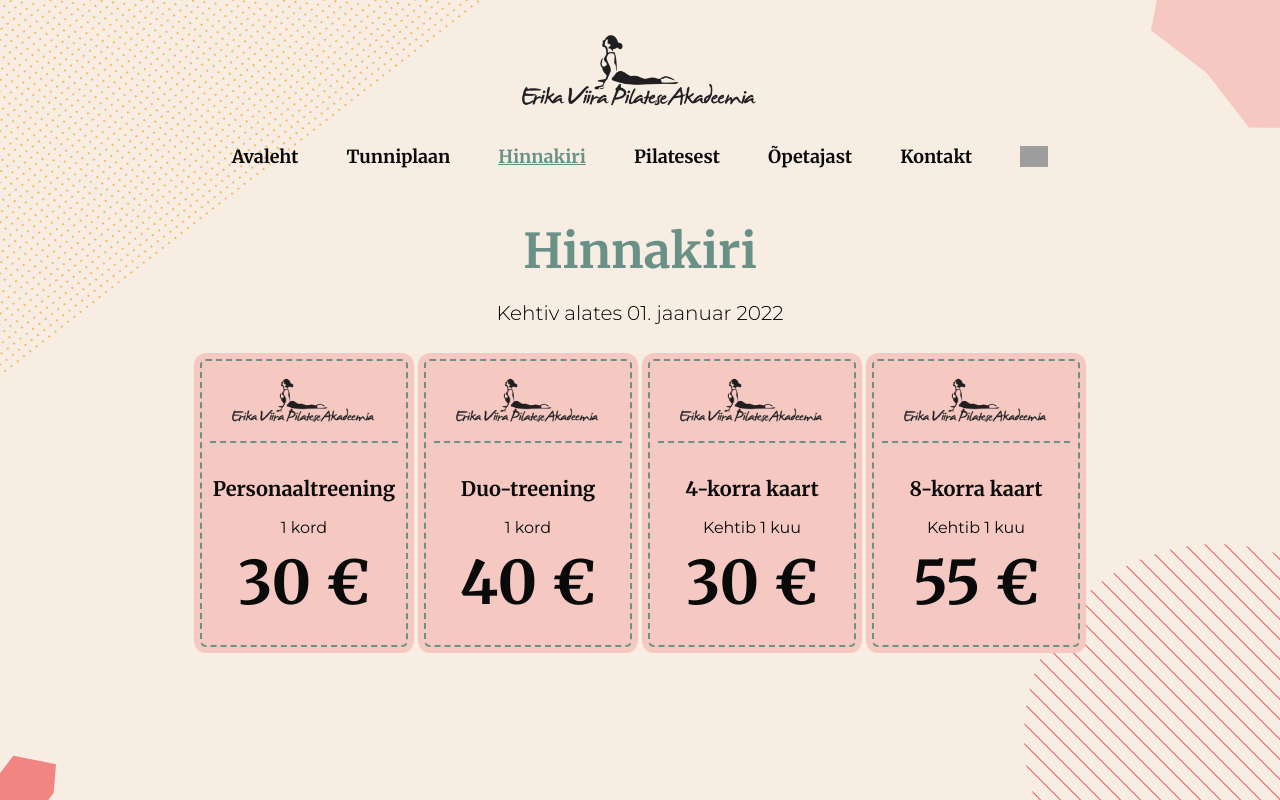
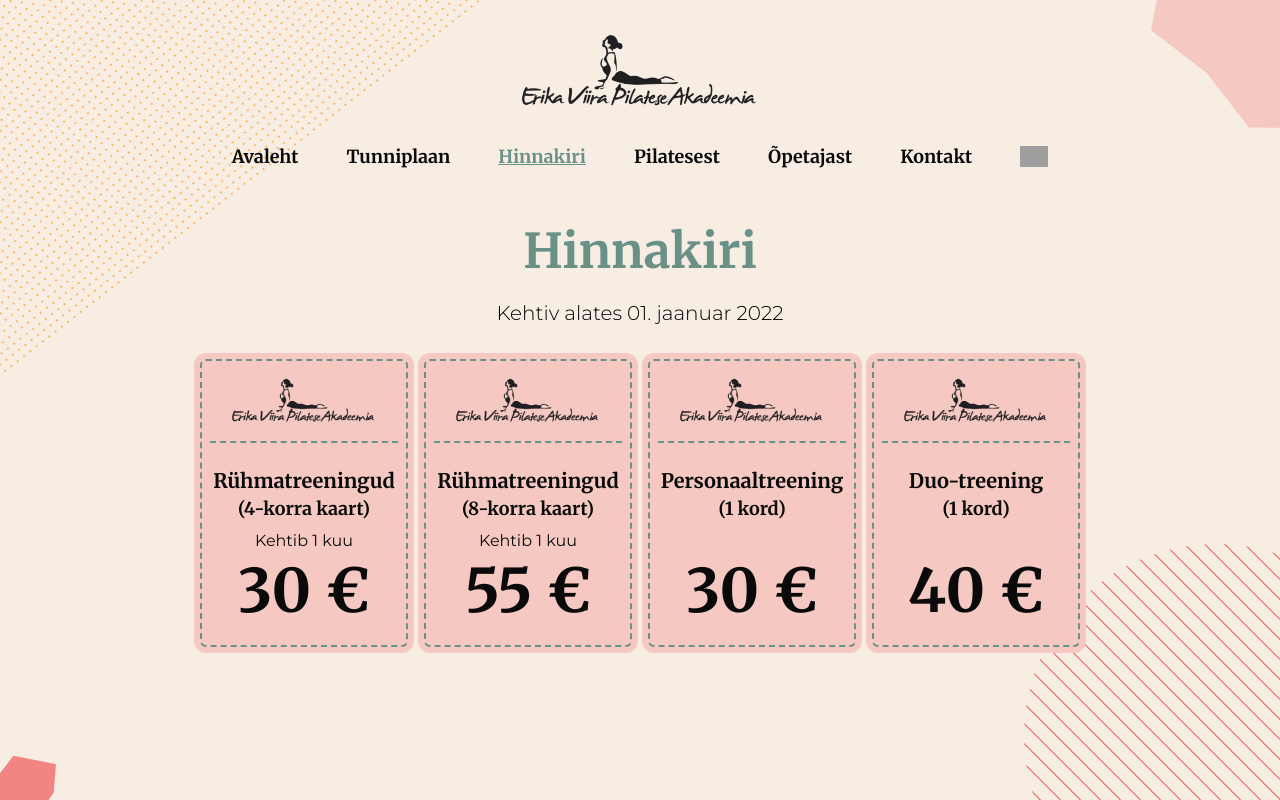
Before and after one commit to mikkvillem/evpa-homepage, a Next.js app: page /hinnakiri in a window 1280 px wide. Built offline with nearby package versions, Linux system fonts and the light colour scheme; grey boxes are pictures that could not be loaded.

Commit message:
typography + pricingcard

```diff
--- a/app/hinnakiri/page.tsx
+++ b/app/hinnakiri/page.tsx
@@ -9,7 +9,7 @@
 const pricingSubtitle = 'Kehtiv alates 01. jaanuar 2022';
 
 const PriceCard = ({ product }: { product: Product }) => {
-  const { id, name, price, info } = product;
+  const { id, name, price, info, quantity } = product;
 
   const priceString = new Intl.NumberFormat('et-ET', {
     style: 'currency',
@@ -34,13 +34,14 @@
           />
         </div>
       </div>
-      <div className="flex flex-col justify-between flex-1 py-8">
-        <h2 className="relative text-xl font-bold font-merriweather-bold">{name}</h2>
+      <div className="flex flex-col justify-between flex-1 py-6">
+        <h2 className="relative text-xl font-merriweather-bold">{name}</h2>
+        <h3 className="relative mb-auto text-lg font-merriweather-bold">{quantity}</h3>
         {info.length > 0 &&
           info.map((bullet, index) => (
             <p
               key={id + '_bullet_' + index}
-              className="relative"
+              className="relative mb-2"
             >
               {bullet}
             </p>
@@ -57,7 +58,7 @@
   return (
     <>
       <H1>{pricingTitle}</H1>
-      <p className="text-center sm:mt-2 md:mt-4 font-montserrat text-lg md:text-xl text-black max-w-2xl font-light">
+      <p className="max-w-2xl text-lg font-light text-center text-black sm:mt-2 md:mt-4 font-montserrat md:text-xl">
         {pricingSubtitle}
       </p>
       <div className="flex flex-wrap justify-center w-full gap-4 mt-8">
--- a/app/hinnakiri/pricing.json
+++ b/app/hinnakiri/pricing.json
@@ -1,28 +1,32 @@
 {
   "products": [
+    {
+      "id": "group-4x",
+      "price": 30,
+      "name": "Rühmatreeningud",
+      "quantity": "(4-korra kaart)",
+      "info": ["Kehtib 1 kuu"]
+    },
+    {
+      "id": "group-8x",
+      "price": 55,
+      "name": "Rühmatreeningud",
+      "quantity": "(8-korra kaart)",
+      "info": ["Kehtib 1 kuu"]
+    },
     {
       "id": "personal",
       "price": 30,
       "name": "Personaaltreening",
-      "info": ["1 kord"]
+      "quantity": "(1 kord)",
+      "info": []
     },
     {
       "id": "duo",
       "price": 40,
       "name": "Duo-treening",
-      "info": ["1 kord"]
-    },
-    {
-      "id": "group-4x",
-      "price": 30,
-      "name": "4-korra kaart",
-      "info": ["Kehtib 1 kuu"]
-    },
-    {
-      "id": "group-8x",
-      "price": 55,
-      "name": "8-korra kaart",
-      "info": ["Kehtib 1 kuu"]
+      "quantity": "(1 kord)",
+      "info": []
     }
   ]
 }
--- a/app/hinnakiri/types.ts
+++ b/app/hinnakiri/types.ts
@@ -1,6 +1,7 @@
 export type Product = {
   id: string;
   name: string;
+  quantity: string;
   price: number;
   info: string[];
 };
--- a/app/kontakt/page.tsx
+++ b/app/kontakt/page.tsx
@@ -15,9 +15,9 @@
   'https://www.google.com/maps/search/?api=1&query=58.3670847-25.5957376,21z&query_place_id=ChIJz7eE54SY7EYR8IJst1L2Q90';
 const ContactPage = () => {
   return (
-    <div className="w-full sm:mt-8 mt-10 md:mt-14 justify-center flex flex-col md:flex-row-reverse gap-4 md:gap-12">
+    <div className="flex flex-col justify-center w-full gap-4 mt-10 sm:mt-8 md:mt-14 md:flex-row-reverse md:gap-12">
       <div className="">
-        <H1 className="md:text-left md:mt-0 mt-0">{contactTitle}</H1>
+        <H1 className="mt-0 text-left md:mt-0">{contactTitle}</H1>
         <div className="flex gap-x-3">
           <div className="">
             {Object.keys(contact).map((key) => {
@@ -25,7 +25,7 @@
               return (
                 <p
                   key={'contact_' + key}
-                  className="text-left text-lg font-semibold text-black sm:text-xl md:mt-4 font-montserrat"
+                  className="text-lg font-semibold text-left text-black sm:text-xl md:mt-4 font-montserrat"
                 >
                   {`${typeTitle}: `}
                 </p>
--- a/app/opetajast/page.tsx
+++ b/app/opetajast/page.tsx
@@ -3,7 +3,7 @@
 import ErikaViiraNarritaja from '../../public/erika_viira.jpg';
 import H1 from '@/components/typography/H1';
 
-const aboutTitle = 'Erika Viira';
+const aboutTitle = 'Õpetajast';
 
 const cv = {
   work: [
@@ -71,13 +71,20 @@
   return (
     <>
       <H1 className="">{aboutTitle}</H1>
+      <p className="max-w-2xl text-lg font-light text-black md:text-center sm:mt-2 md:mt-4 font-montserrat md:text-xl">
+        Tere, mina olen Erika. Juhendan Sinu Pilatese treeninguid omanimelises akadeemias juba
+        aastast 2011.
+      </p>
+      <Image
+        alt="Erika viira narritaja poosis rohelisel murul"
+        src={ErikaViiraNarritaja}
+        className="mt-4 border-4 rounded-xl outline outline-6 outline-pallette-green border-pallette-beige"
+      />
 
-      <div className="">
-        <h2 className="text-pallette-green md:my-4 my-2 sm:my-3 md:self-start sm:text-xl font-merriweather-bold text-lg md:text-3xl text-black">
+      <div className="mt-3">
+        <h2 className="my-2 text-lg text-black text-pallette-green md:my-4 sm:my-3 md:self-start sm:text-xl font-merriweather-bold md:text-3xl">
           Erialane töökogemus
         </h2>
-        {/*         <h3 className="font-bold">Erialane töökogemus</h3>
-         */}
         {cv.work.map(({ start, end, description }) => {
           return (
             <div
@@ -85,14 +92,14 @@
               style={{ gridTemplateColumns: '100px 1fr' }}
               className="grid md:gap-x-4 md:gap-y-2"
             >
-              <p className="mt-2 md:mt-0 font-semibold col-span-2 text-left md:col-span-1">
+              <p className="col-span-2 mt-2 font-semibold text-left md:mt-0 md:col-span-1">
                 {start} - {end ?? '...'}
               </p>
-              <p className="text-sm sm:text-base col-span-2 md:col-span-1">{description}</p>
+              <p className="col-span-2 text-sm sm:text-base md:col-span-1">{description}</p>
             </div>
           );
         })}
-        <h2 className="text-pallette-green md:my-4 mt-8 sm:my-3 md:self-start sm:text-xl font-merriweather-bold text-lg md:text-3xl text-black">
+        <h2 className="mt-8 text-lg text-black text-pallette-green md:my-4 sm:my-3 md:self-start sm:text-xl font-merriweather-bold md:text-3xl">
           Erialane koolitus
         </h2>
         {cv.education.map(({ start, end, description }) => {
@@ -102,20 +109,15 @@
               style={{ gridTemplateColumns: '100px 1fr' }}
               className="grid md:gap-x-4 md:gap-y-2"
             >
-              <p className="mt-2 md:mt-0 font-semibold col-span-2 text-left md:col-span-1">
+              <p className="col-span-2 mt-2 font-semibold text-left md:mt-0 md:col-span-1">
                 {start}
                 {end ? ` - ${end}` : ''}
               </p>
-              <p className="text-sm sm:text-base col-span-2 md:col-span-1">{description}</p>
+              <p className="col-span-2 text-sm sm:text-base md:col-span-1">{description}</p>
             </div>
           );
         })}
       </div>
-      <Image
-        alt="Erika viira narritaja poosis rohelisel murul"
-        src={ErikaViiraNarritaja}
-        className="mt-4 rounded-xl outline outline-6 outline-pallette-green border-4 border-pallette-beige"
-      />
     </>
   );
 };
--- a/app/pilatesest/page.tsx
+++ b/app/pilatesest/page.tsx
@@ -2,13 +2,15 @@
 import React from 'react';
 import PilatesPositions from '../../public/joseph_pilates.webp';
 import H1 from '@/components/typography/H1';
-const pageTitle = 'Mis on Pilates?';
+const pageTitle = 'Pilatesest';
 
 const AboutPage = () => {
   return (
     <>
       <H1>{pageTitle}</H1>
-
+      <h2 className="my-2 text-lg text-black text-pallette-green md:my-4 sm:my-3 md:self-start sm:text-xl font-merriweather-bold md:text-3xl">
+        Mis on Pilates?
+      </h2>
       <div className="space-y-2 text-sm md:my-4 sm:text-base">
         <div className="hidden float-right max-w-md mt-3 md:block">
           <Image
```
